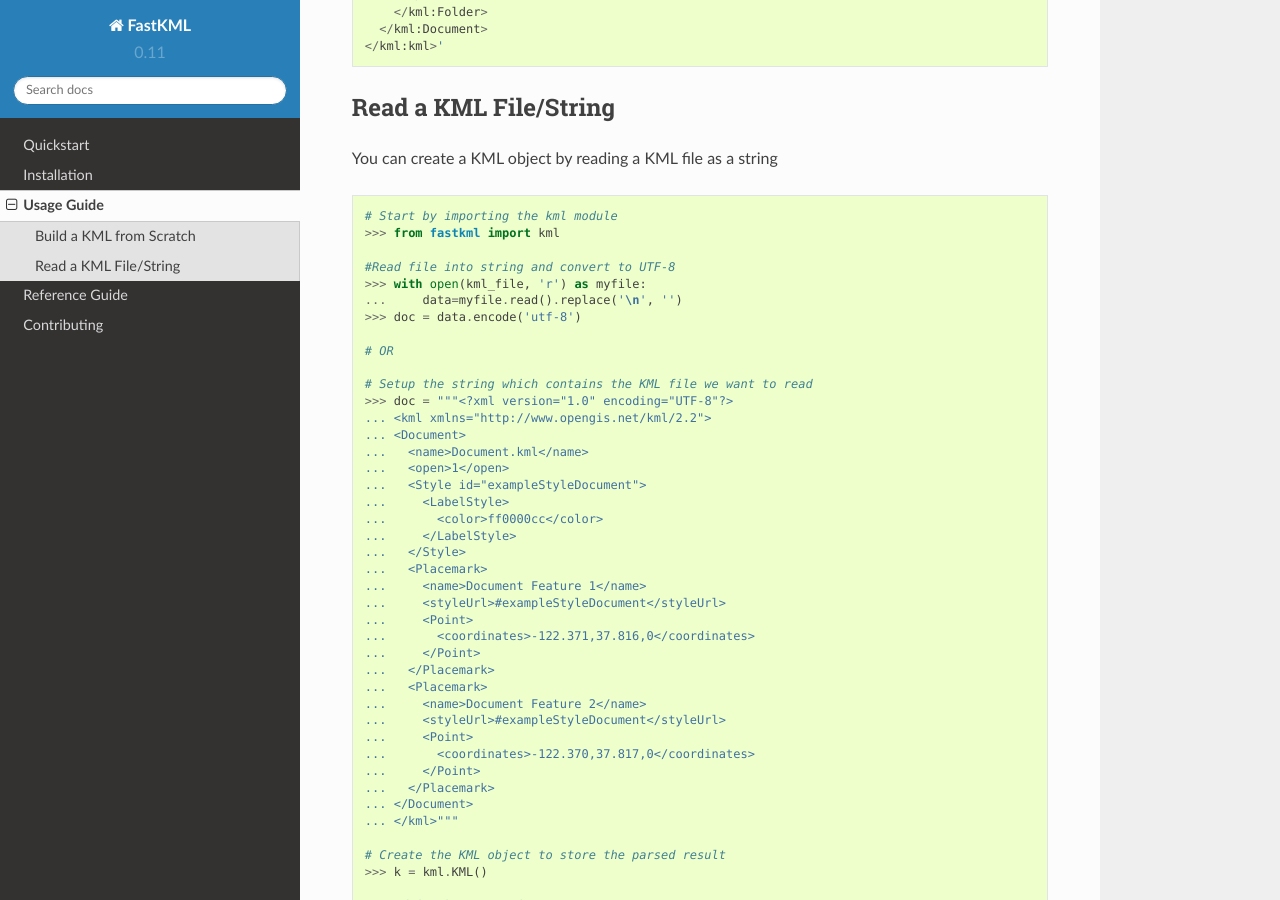
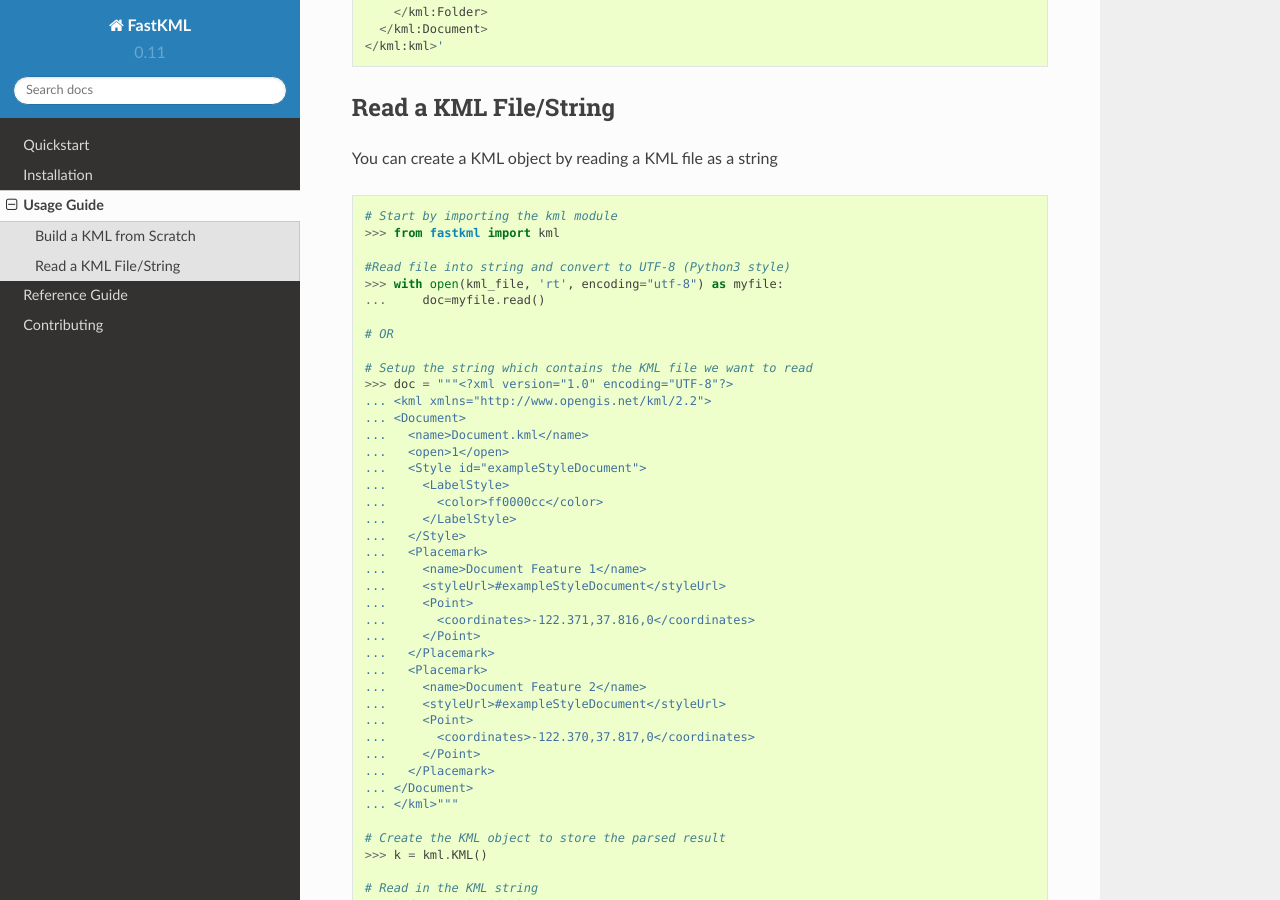
Before and after one commit to cleder/fastkml, a Sphinx documentation site: the page built from docs/usage_guide.rst, in a window 1280 px wide and 900 px high, scrolled down 1621 px. Built offline with Sphinx 7.4.7 and the Read the Docs theme 2.0.0, drawn with Linux system fonts in a browser that asks for light colours.

Commit message:
Encode in open

```diff
--- a/docs/usage_guide.rst
+++ b/docs/usage_guide.rst
@@ -103,10 +103,9 @@
     # Start by importing the kml module
     >>> from fastkml import kml
 
-    #Read file into string and convert to UTF-8
-    >>> with open(kml_file, 'r') as myfile:
-    ...     data=myfile.read().replace('\n', '')
-    >>> doc = data.encode('utf-8')
+    #Read file into string and convert to UTF-8 (Python3 style)
+    >>> with open(kml_file, 'rt', encoding="utf-8") as myfile:
+    ...     doc=myfile.read()
 
     # OR
 
```
